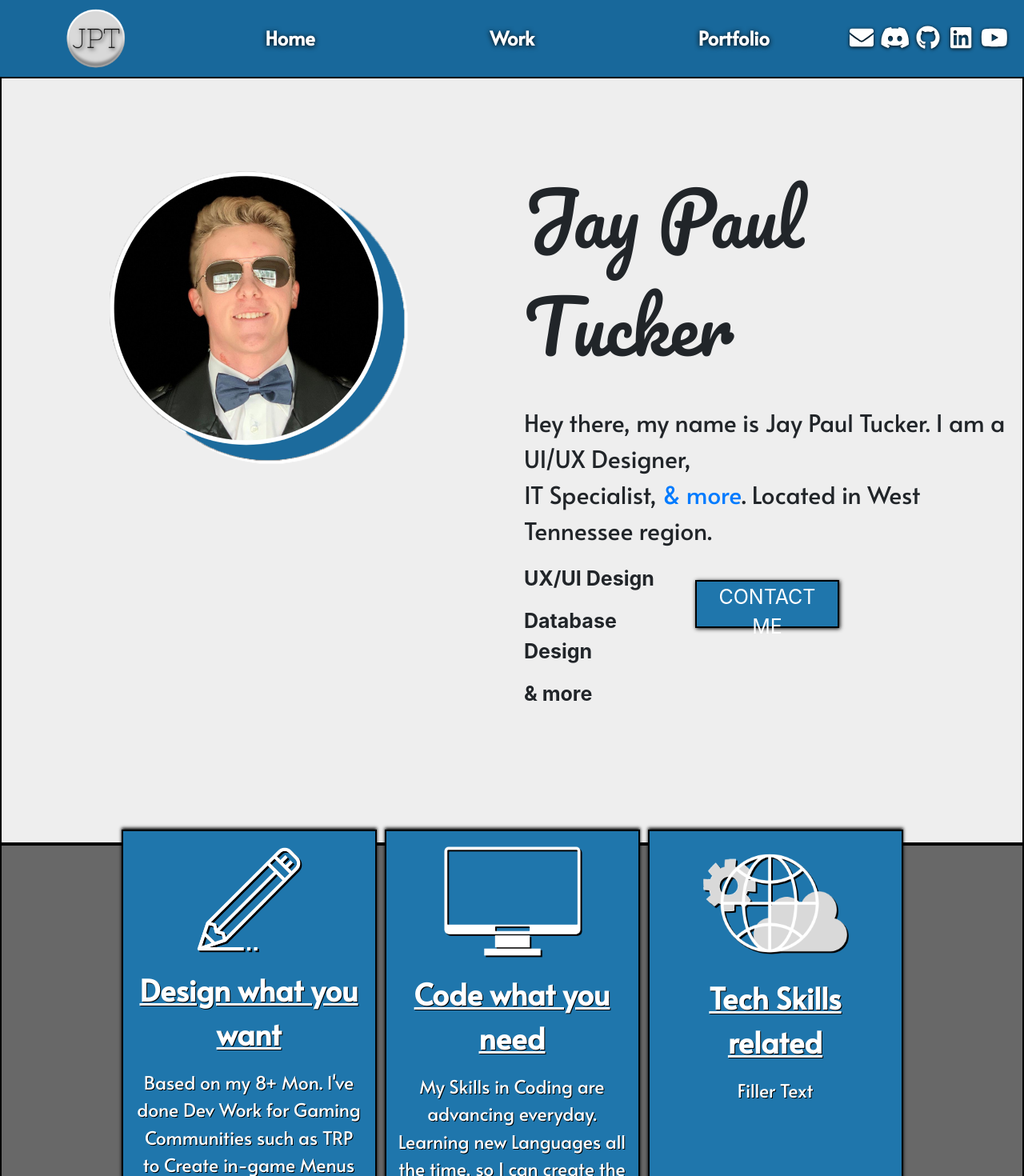
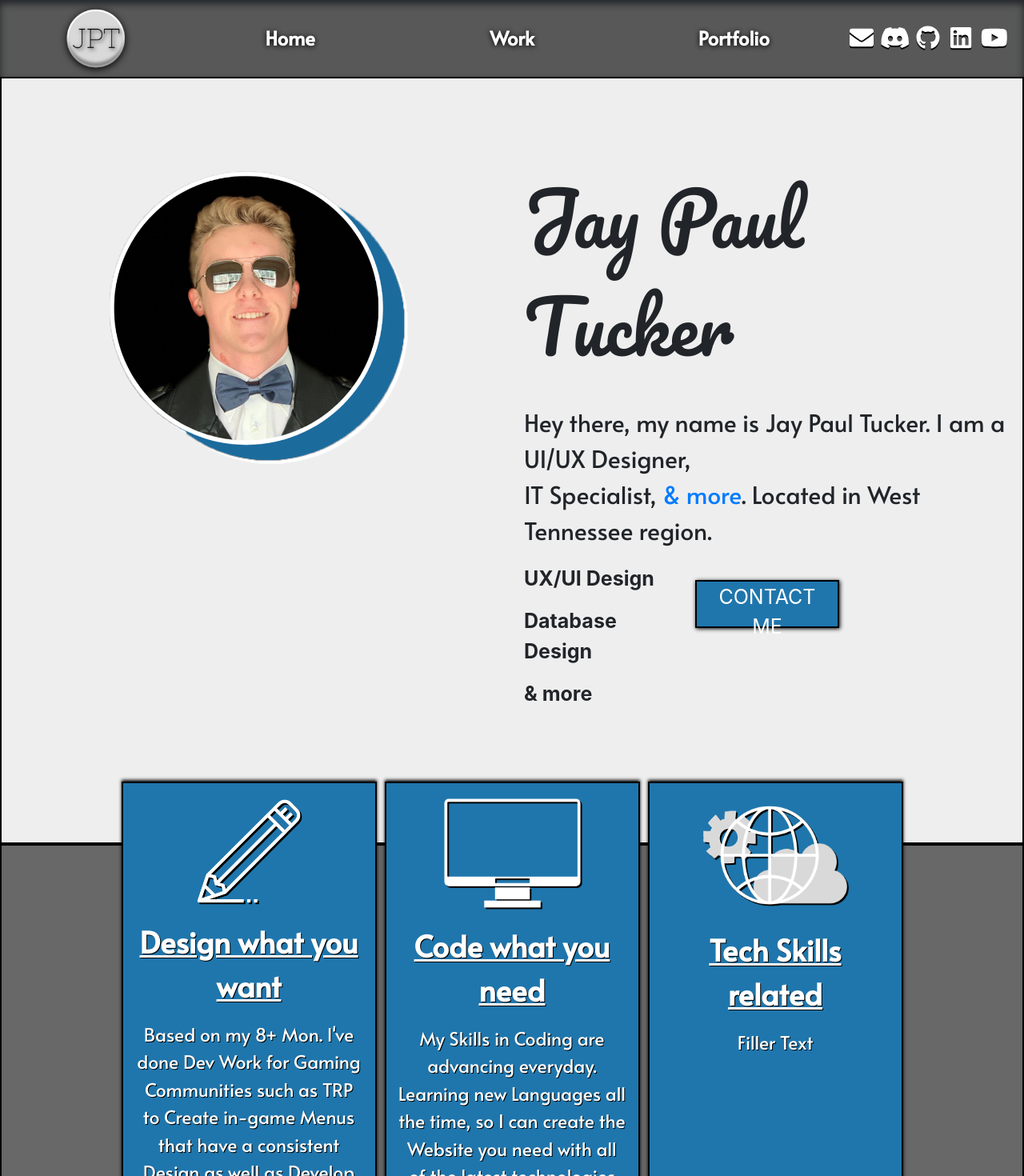
Before and after one commit to JayPTucker/React-Portfolio, a React (Create React App) app: page / in a window 1280 px wide. Shown: the top 1470 px of the page at 80% size. Built offline with nearby package versions, Linux system fonts and the light colour scheme.

Commit message:
Color Changes

```diff
--- a/src/components/Navbar.css
+++ b/src/components/Navbar.css
@@ -1,12 +1,13 @@
 .navbar-row {
-    background-color: #17618f;
+    background-color: rgb(104, 104, 104);
     padding-top: 15px;
     height: calc(90px + 2%);
     transition: all 0.3s ease-in-out;
+    box-shadow: inset 0px 5px 10px;
 }
 
 .navbar-row:hover {
-    background-color: #18689b;
+    background-color: rgb(88, 88, 88)
 }
 
 .shortcut-col {
@@ -15,6 +16,8 @@
 
 .logo {
     width: 80px;
+    -webkit-filter: drop-shadow(0px 1px 1px #000000);
+        filter: drop-shadow(0px 2px 5px #000000);
 }
 
 
@@ -53,14 +56,14 @@
     margin-top: 10px;
     margin-bottom: 10px;
     -webkit-filter: drop-shadow(0px 1px 1px #000000);
-        filter: drop-shadow(0px 1px 2px #000000);
+        filter: drop-shadow(0px 2px 0px #000000);
 
 }
 
 .shortcut-icon:hover {
     font-size: 35px;
     -webkit-filter: drop-shadow(0px 1px 5px #000000);
-    filter: drop-shadow(0px 1px 5px #000000);
+    filter: drop-shadow(0px 3px 2px #000000);
 
 }
 
--- a/src/components/style/Home.css
+++ b/src/components/style/Home.css
@@ -88,7 +88,7 @@
 
 .skill-section {
     background-color: #1f76ac;
-    margin: -20px 5px 0px 5px;
+    margin: -80px 5px 0px 5px;
     border: 2px solid rgb(0, 0, 0);
     transition: all 0.2s ease-in-out;
     font-family: 'Alata', sans-serif;
@@ -100,7 +100,7 @@
 
 .skill-section:hover {
     background-color: #125783;
-    margin-top: -30px;
+    margin-top: -88px;
     border: 2px solid rgb(255, 255, 255);
     box-shadow: 0px -2px 15px black;
 }
```
